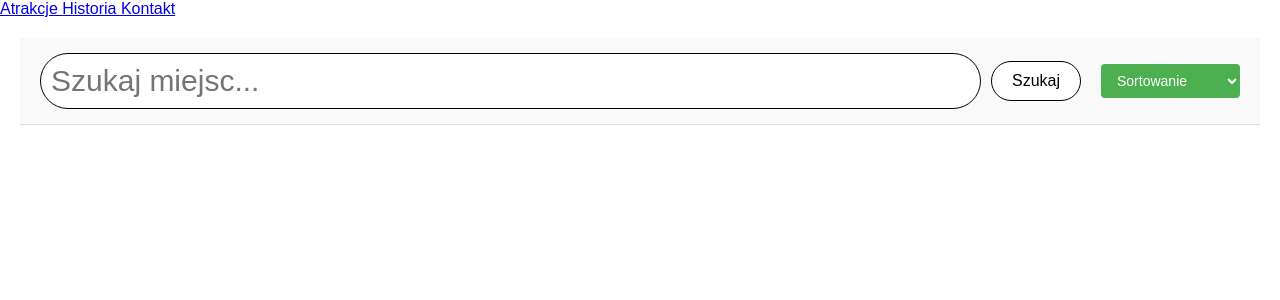
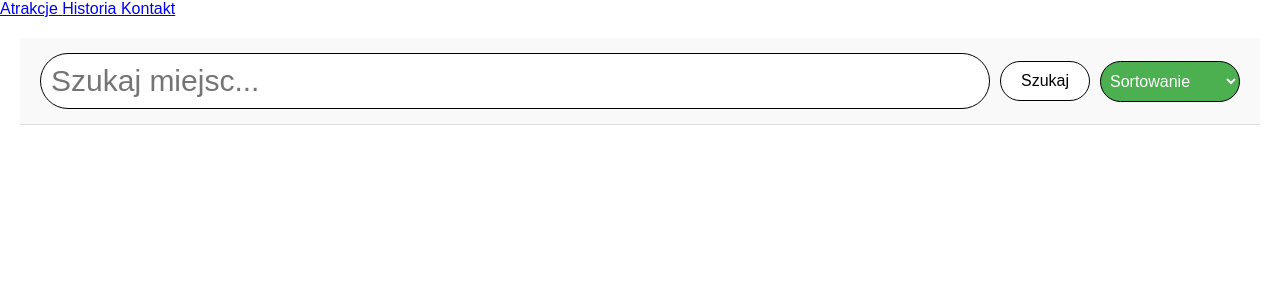
Before and after one commit to Naver510/FavPlaces, a Django app: page /atrakcje/ in a window 1280 px wide. Shown: the part 51-351 px from the top of the page. Run offline with Django 4.2, Linux system fonts and the light colour scheme; data that the repository does not hold is empty.

Commit message:
małe zmiany css (merge conflict)

```diff
--- a/favplaces/app/static/css/atrakcje.css
+++ b/favplaces/app/static/css/atrakcje.css
@@ -31,6 +31,24 @@
 
 .search-form button:hover {
     background-color: #f4b9b8;
+}
+
+.sort-dropdown {
+    padding: 10px 5px;
+    background-color: #4CAF50;
+    color: white;
+    border: 1px solid #000000;
+    font-size: 16px;
+    border-radius: 25px;
+    cursor: pointer;
+}
+
+.sort-dropdown:hover {
+    background-color: #45a049;
+}
+
+.sort-dropdown:focus {
+    outline: none;
 }
 
 .add-place-button{
--- a/favplaces/app/static/css/main.css
+++ b/favplaces/app/static/css/main.css
@@ -111,22 +111,3 @@ body {
 .add-place-button:hover {
     background-color: #45a049;
 }
-
-.sort-dropdown {
-    padding: 8px 12px;
-    background-color: #4CAF50;
-    color: white;
-    border: none;
-    border-radius: 4px;
-    font-size: 14px;
-    cursor: pointer;
-    margin-left: 10px;
-}
-
-.sort-dropdown:hover {
-    background-color: #45a049;
-}
-
-.sort-dropdown:focus {
-    outline: none;
-}
```
